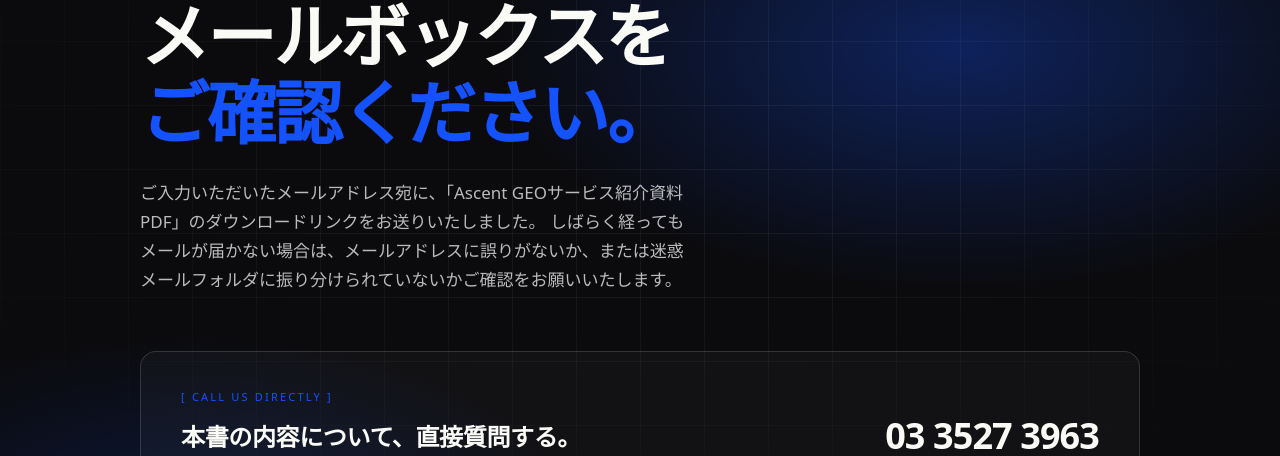
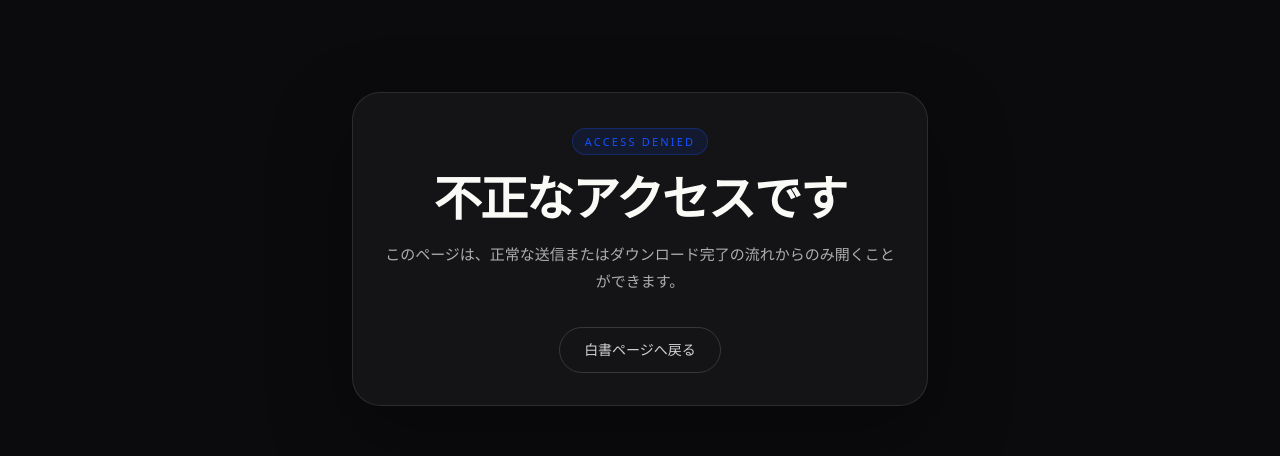
Before and after one commit to davidkim-ascent/geo_web, a Next.js app: page /whitepaper/downloaded in a window 1280 px wide. Shown: the part 207-663 px from the top of the page. Built offline with nearby package versions, Linux system fonts and the light colour scheme; no server answers; a web font is replaced by a local one.

Commit message:
Gate completion pages behind normal flow

```diff
--- a/src/app/api/contact/route.ts
+++ b/src/app/api/contact/route.ts
@@ -4,6 +4,7 @@ import { createClient } from '@supabase/supabase-js'
 import { ContactConfirmEmail } from '@/emails/ContactConfirmEmail'
 import { ContactAdminEmail, type ContactFormData } from '@/emails/ContactAdminEmail'
 import { isBlockedEmailDomain } from '@/lib/contact-blocking'
+import { COMPLETION_COOKIE_MAX_AGE, CONTACT_THANKS_COOKIE } from '@/lib/completion-access'
 
 const resend = new Resend(process.env.RESEND_API_KEY)
 
@@ -83,5 +84,16 @@ export async function POST(req: NextRequest) {
     // 어드민 메일 실패는 로그만 기록
   }
 
-  return NextResponse.json({ ok: true })
+  const response = NextResponse.json({ ok: true })
+  response.cookies.set({
+    name: CONTACT_THANKS_COOKIE,
+    value: '1',
+    path: '/contact/thanks',
+    sameSite: 'lax',
+    httpOnly: true,
+    secure: process.env.NODE_ENV === 'production',
+    maxAge: COMPLETION_COOKIE_MAX_AGE,
+  })
+
+  return response
 }
--- a/src/app/contact/thanks/page.tsx
+++ b/src/app/contact/thanks/page.tsx
@@ -1,8 +1,15 @@
 import type { Metadata } from "next";
+import { cookies } from "next/headers";
+import { DeniedAccess } from "@/components/access/DeniedAccess";
+import { CONTACT_THANKS_COOKIE, hasCompletionAccess } from "@/lib/completion-access";
 
 export const metadata: Metadata = {
   title: "お問い合わせ完了 — Ascent GEO",
   description: "お問い合わせを受け付けました。GEO チームからの返信をお待ちください。",
+  robots: {
+    index: false,
+    follow: false,
+  },
   openGraph: {
     title: "お問い合わせ完了 — Ascent GEO",
     description: "お問い合わせを受け付けました。GEO チームからの返信をお待ちください。",
@@ -15,9 +22,16 @@ export const metadata: Metadata = {
   },
 };
 
-export const dynamic = "force-static";
+export const dynamic = "force-dynamic";
 
-export default function ThanksPage() {
+export default async function ThanksPage() {
+  const cookieStore = await cookies();
+  const hasAccess = hasCompletionAccess(cookieStore.get(CONTACT_THANKS_COOKIE)?.value);
+
+  if (!hasAccess) {
+    return <DeniedAccess backHref="/contact" backLabel="お問い合わせへ戻る" />;
+  }
+
   return (
     <section className="thx-hero" data-screen-label="Thanks Hero">
       <div className="thx-bg" />
--- a/src/app/whitepaper/downloaded/page.tsx
+++ b/src/app/whitepaper/downloaded/page.tsx
@@ -1,9 +1,16 @@
 import type { Metadata } from "next";
+import { cookies } from "next/headers";
 import Link from "next/link";
+import { DeniedAccess } from "@/components/access/DeniedAccess";
+import { WHITEPAPER_DOWNLOADED_COOKIE, hasCompletionAccess } from "@/lib/completion-access";
 
 export const metadata: Metadata = {
   title: "ダウンロード完了 — Ascent GEO",
   description: "AI 検索時代の、企業マーケティング白書 2026 のダウンロードを開始しました。",
+  robots: {
+    index: false,
+    follow: false,
+  },
   openGraph: {
     title: "ダウンロード完了 — Ascent GEO",
     description: "AI 検索時代の、企業マーケティング白書 2026 のダウンロードを開始しました。",
@@ -16,9 +23,16 @@ export const metadata: Metadata = {
   },
 };
 
-export const dynamic = "force-static";
+export const dynamic = "force-dynamic";
 
-export default function WhitepaperDownloadedPage() {
+export default async function WhitepaperDownloadedPage() {
+  const cookieStore = await cookies();
+  const hasAccess = hasCompletionAccess(cookieStore.get(WHITEPAPER_DOWNLOADED_COOKIE)?.value);
+
+  if (!hasAccess) {
+    return <DeniedAccess backHref="/whitepaper" backLabel="白書ページへ戻る" />;
+  }
+
   return (
     <div className="relative min-h-screen overflow-hidden bg-[#0B0B0E] text-[#FAFAF7]">
       {/* Background */}
--- /dev/null
+++ b/src/components/access/DeniedAccess.tsx
@@ -0,0 +1,32 @@
+import Link from "next/link";
+
+type Props = {
+  backHref: string;
+  backLabel: string;
+};
+
+export function DeniedAccess({ backHref, backLabel }: Props) {
+  return (
+    <main className="flex min-h-screen items-center justify-center bg-[#0B0B0E] px-6 py-16 text-[#FAFAF7]">
+      <section className="w-full max-w-xl rounded-[28px] border border-white/10 bg-white/[0.04] p-8 text-center shadow-[0_30px_80px_rgba(0,0,0,0.35)]">
+        <div className="mx-auto mb-4 inline-flex items-center rounded-full border border-[#1452FF]/30 bg-[#1452FF]/10 px-3 py-1 font-mono text-[11px] tracking-[0.2em] text-[#1452FF]">
+          ACCESS DENIED
+        </div>
+        <h1 className="text-[clamp(32px,5vw,48px)] font-bold tracking-[-0.04em]">
+          不正なアクセスです
+        </h1>
+        <p className="mt-4 text-[15px] leading-[1.8] text-white/65">
+          このページは、正常な送信またはダウンロード完了の流れからのみ開くことができます。
+        </p>
+        <div className="mt-8 flex justify-center">
+          <Link
+            href={backHref}
+            className="inline-flex items-center justify-center rounded-full border border-white/15 px-6 py-3 text-sm font-medium text-white/80 transition-colors hover:border-white/30 hover:text-white"
+          >
+            {backLabel}
+          </Link>
+        </div>
+      </section>
+    </main>
+  );
+}
--- a/src/components/contact/ContactForm.tsx
+++ b/src/components/contact/ContactForm.tsx
@@ -8,6 +8,8 @@ import { z } from 'zod'
 import { Button } from '@/components/ui/button'
 import { getBlockedEmailDomainError } from '@/lib/contact-blocking'
 import { WEBSITE_UNAVAILABLE_COPY, isValidWebsiteValue } from '@/lib/website-validation'
+import { CONTACT_THANKS_COOKIE } from '@/lib/completion-access'
+import { setCompletionAccessCookie } from '@/lib/completion-access.client'
 
 const INDUSTRIES = [
   '製造業',
@@ -113,6 +115,7 @@ export function ContactForm({ blockedEmailDomains }: Props) {
       return
     }
 
+    setCompletionAccessCookie(CONTACT_THANKS_COOKIE)
     router.push('/contact/thanks')
   }
 
--- a/src/components/whitepaper/DownloadForm.tsx
+++ b/src/components/whitepaper/DownloadForm.tsx
@@ -9,6 +9,8 @@ import { createClient } from '@/lib/supabase/client'
 import { Button } from '@/components/ui/button'
 import { getBlockedEmailDomainError } from '@/lib/contact-blocking'
 import { WEBSITE_UNAVAILABLE_COPY, isValidWebsiteValue } from '@/lib/website-validation'
+import { WHITEPAPER_DOWNLOADED_COOKIE } from '@/lib/completion-access'
+import { setCompletionAccessCookie } from '@/lib/completion-access.client'
 
 const INDUSTRIES = [
   '製造業',
@@ -98,6 +100,7 @@ export function DownloadForm({ blockedEmailDomains }: Props) {
       setServerError('送信中にエラーが発生しました。しばらくしてから再度お試しください。')
       return
     }
+    setCompletionAccessCookie(WHITEPAPER_DOWNLOADED_COOKIE)
     router.push('/whitepaper/downloaded')
   }
 
--- /dev/null
+++ b/src/lib/completion-access.client.ts
@@ -0,0 +1,10 @@
+"use client";
+
+import { COMPLETION_COOKIE_MAX_AGE, CONTACT_THANKS_COOKIE, WHITEPAPER_DOWNLOADED_COOKIE } from "./completion-access";
+
+type CookieName = typeof CONTACT_THANKS_COOKIE | typeof WHITEPAPER_DOWNLOADED_COOKIE;
+
+export function setCompletionAccessCookie(name: CookieName) {
+  const secure = window.location.protocol === "https:" ? "; Secure" : "";
+  document.cookie = `${name}=1; Path=/; Max-Age=${COMPLETION_COOKIE_MAX_AGE}; SameSite=Lax${secure}`;
+}
--- /dev/null
+++ b/src/lib/completion-access.ts
@@ -0,0 +1,8 @@
+export const CONTACT_THANKS_COOKIE = "ascent_contact_thanks";
+export const WHITEPAPER_DOWNLOADED_COOKIE = "ascent_whitepaper_downloaded";
+
+export const COMPLETION_COOKIE_MAX_AGE = 10 * 60;
+
+export function hasCompletionAccess(cookieValue: string | undefined): boolean {
+  return cookieValue === "1";
+}
```
Also changed, not shown: 1 other file (tests, documents, lock files or other folders).
